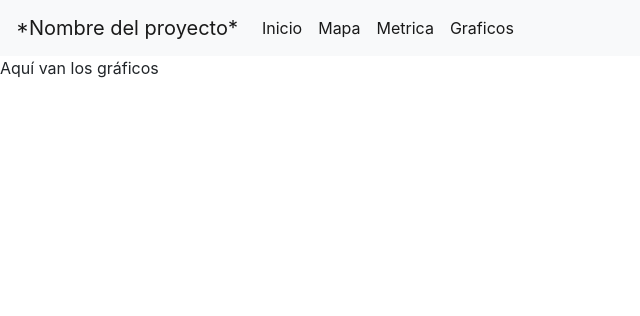
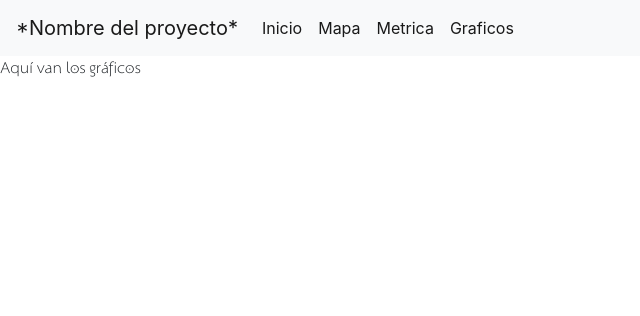
Before and after one commit to Awtry/Python_Georeferencia, a Django app: page /graficos/ in a window 1280 px wide. Shown: the top 316 px of the page, without its empty margins (0-640 px from the left). Run offline with Django 4.2, Linux system fonts and the light colour scheme; some libraries are stand-ins or nearby versions.

Commit message:
Referencias a css & fuentes

```diff
--- a/EX_1/AppExam/static/css/styleMapa.css
+++ b/EX_1/AppExam/static/css/styleMapa.css
@@ -1 +1,6 @@
 #map { height: 180px; }
+
+.prueba, #prueba
+{
+    background-color: red;
+}
--- /dev/null
+++ b/EX_1/AppExam/static/css/styleStarbucks.css
@@ -0,0 +1,17 @@
+@font-face {
+    font-family: SantanaBold;
+    src: url(../fonts/Santana-Black.ttf);
+}
+
+@font-face {
+    font-family: Santana;
+    src: url(../fonts/Santana.ttf);
+}
+
+h1,h2,h3 {
+    font-family: SantanaBold
+}
+
+p {
+    font-family: Santana;
+}
--- a/EX_1/AppExam/templates/layout.html
+++ b/EX_1/AppExam/templates/layout.html
@@ -19,7 +19,8 @@
     />
 
     <!-- CSS LOCAL -->
-   <link rel="stylesheet" type="text/css" href="/EX_1/AppExam/static/css/styleMapa.css"/>
+   <link rel="stylesheet" type="text/css" href="{%static 'css/styleMapa.css'%}"/>
+   <link rel="stylesheet" type="text/css" href="{%static 'css/styleStarbucks.css'%}"/>
 
     <!-- MAPA -->
     <link rel="stylesheet" href="https://unpkg.com/leaflet@1.8.0/dist/leaflet.css"
@@ -99,5 +100,6 @@
   <!-- Para traer bloques de template -->
   {% block content %}
 
+
   {% endblock %}
 </div>
```
Also changed, not shown: EX_1/AppExam/templates/mapa.html (+19 -0 lines), EX_1/AppExam/static/fonts/Santana-Black.ttf (added), EX_1/AppExam/static/fonts/Santana.ttf (added).
